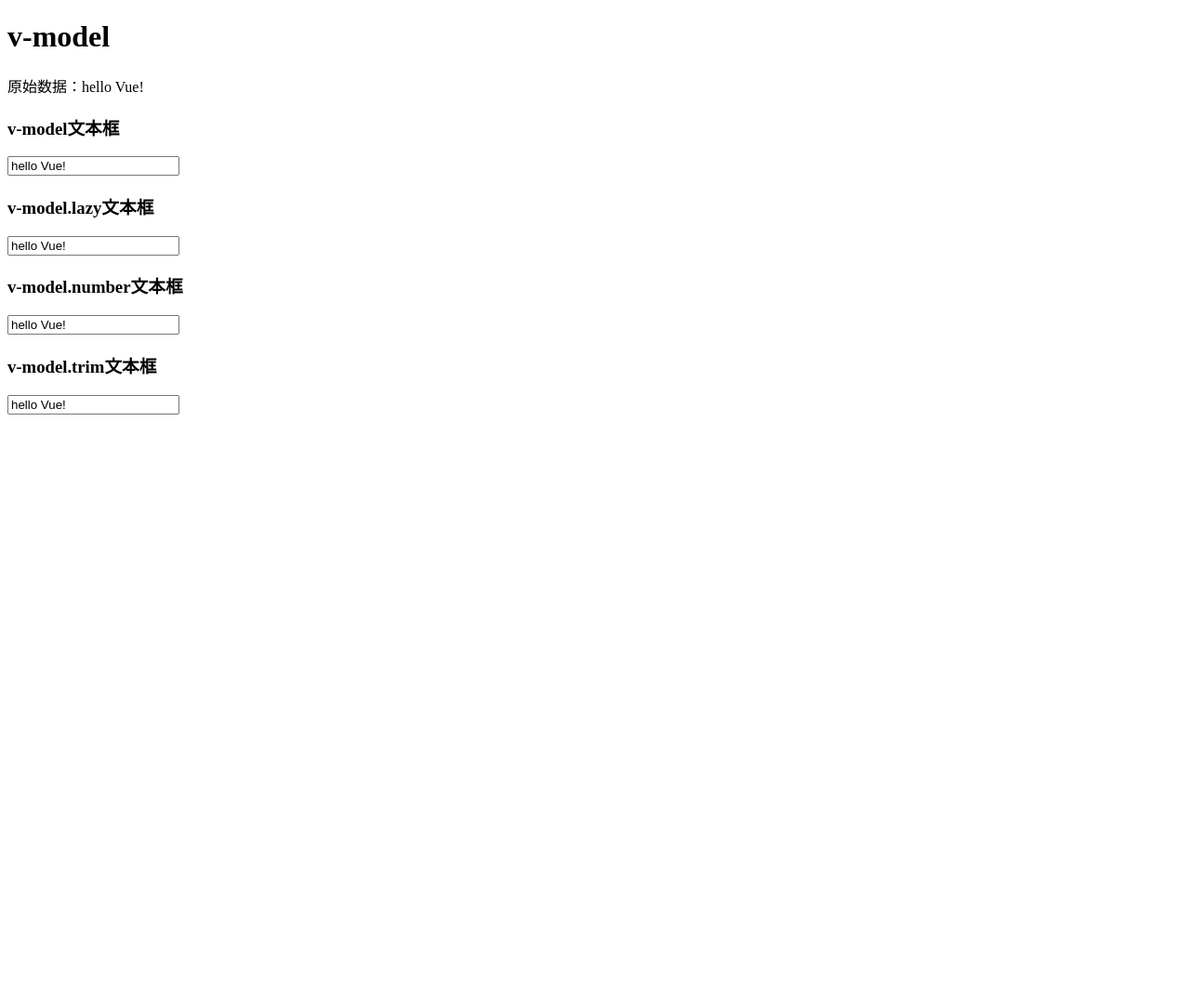
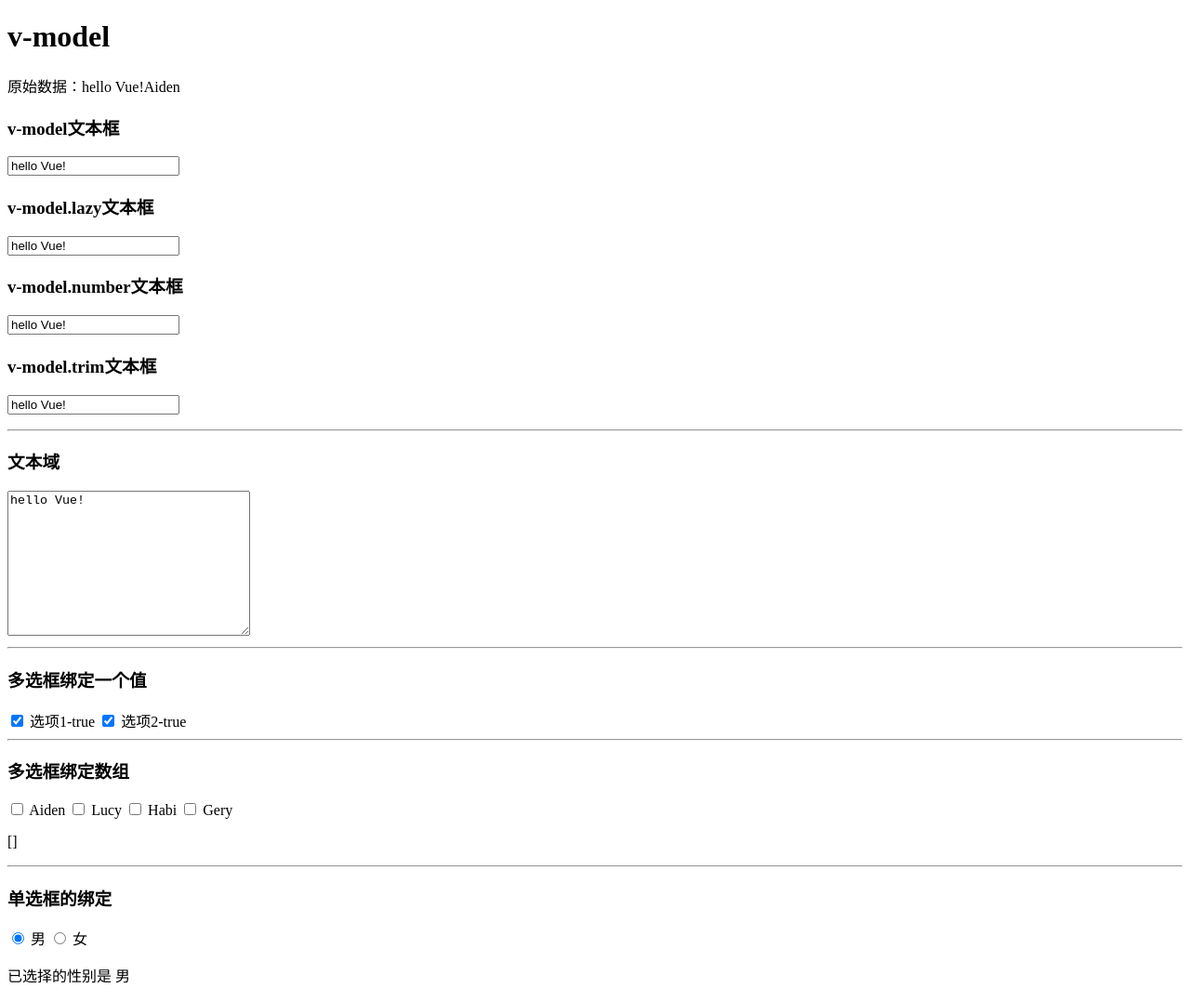
Before and after one commit to Aiden1204/VueStudy, a website: page example/v-model.html in a window 1280 px wide. Shown: the whole page at 93% size. Before the commit the page ends 800 px from the top, so only its background shows below. Drawn offline with Linux system fonts and the light colour scheme.

Commit message:
2017年10月28日16:01:43
多选框绑定一个值，多选框绑定数组，单选框的绑定

```diff
--- a/example/v-model.html
+++ b/example/v-model.html
@@ -9,7 +9,7 @@
 <h1>v-model</h1>
 <!--双向数据绑定-->
 <div id="app">
-    <p>原始数据：{{message}}</p>
+    <p>原始数据：{{message}}Aiden</p>
     <h3>v-model文本框</h3>
     <p>
         <input type="text" v-model="message">
@@ -31,12 +31,45 @@
     <p>
         <input type="text" v-model.trim="message">
     </p>
+    <hr>
+    <h3>文本域</h3>
+    <textarea name="" id="" cols="30" rows="10" v-model="message"></textarea>
+    <hr>
+    <h3>多选框绑定一个值</h3>
+    <!--是否选中会改变v-model中的值-->
+    <input type="checkbox" id="isTrue1" v-model="isTrue1">
+    <label for="isTrue1">选项1-{{isTrue1}}</label>
+    <input type="checkbox" id="isTrue2" v-model="isTrue2">
+    <label for="isTrue2">选项2-{{isTrue2}}</label>
+    <hr>
+    <h3>多选框绑定数组</h3>
+    <!--选中的checkbox中的值会出现在web_names数组中-->
+    <input type="checkbox" id="Aiden" value="Aiden" v-model="web_names">
+    <label for="Aiden">Aiden</label>
+    <input type="checkbox" id="Lucy" value="Lucy" v-model="web_names">
+    <label for="Lucy">Lucy</label>
+    <input type="checkbox" id="Habi" value="Habi" v-model="web_names">
+    <label for="Habi">Habi</label>
+    <input type="checkbox" id="Gery" value="Gery" v-model="web_names">
+    <label for="Gery">Gery</label>
+    <p>{{web_names}}</p>
+    <hr>
+    <h3>单选框的绑定</h3>
+    <input type="radio" id="one" value="男" v-model="sex">
+    <label for="one">男</label>
+    <input type="radio" id="two" value="女" v-model="sex">
+    <label for="two">女</label>
+    <p>已选择的性别是 {{sex}}  </p>
 </div>
 <script type="text/javascript">
     var app = new Vue({
         el:"#app",
         data:{
-            message:"hello Vue!"
+            message:"hello Vue!",
+            isTrue1:true,
+            isTrue2:true,
+            web_names:[],
+            sex:"男"
         }
     })
 </script>
```
